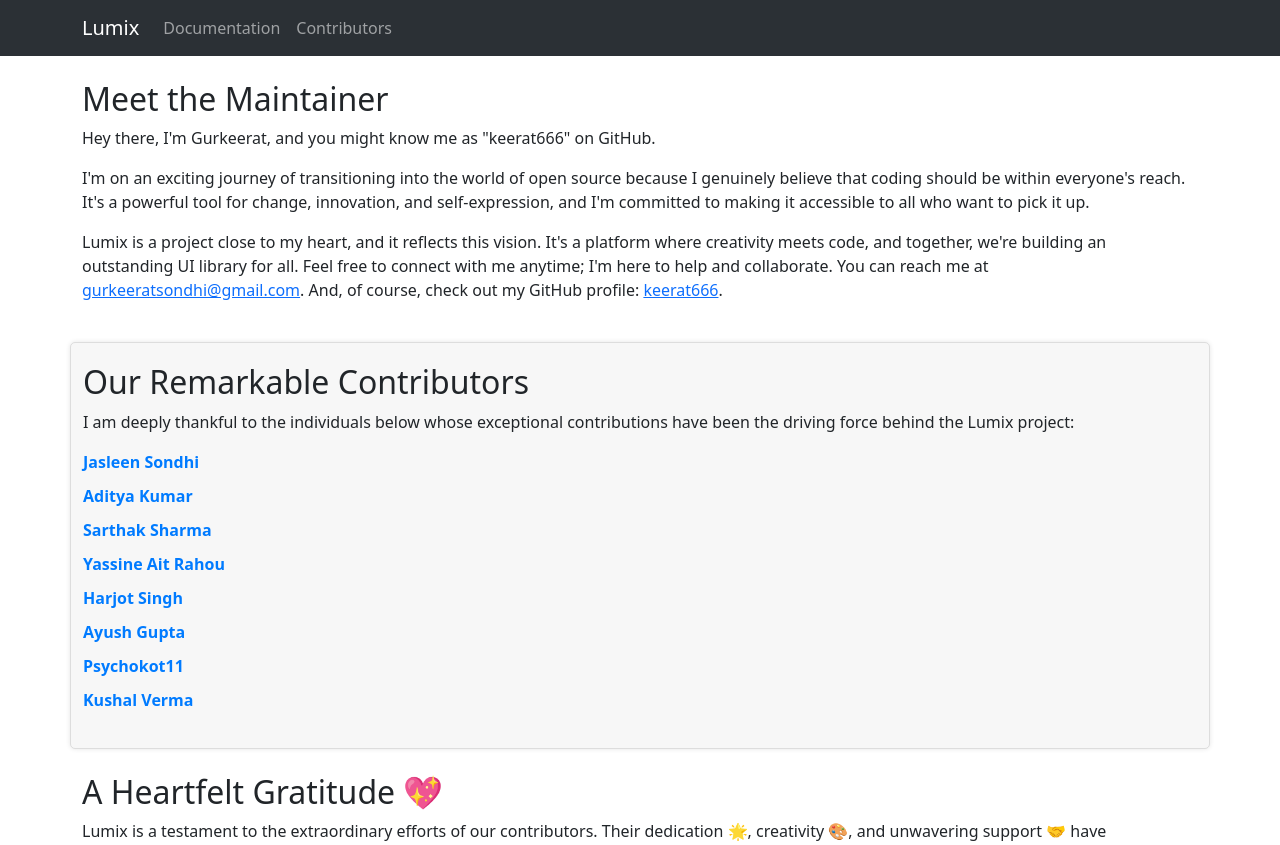
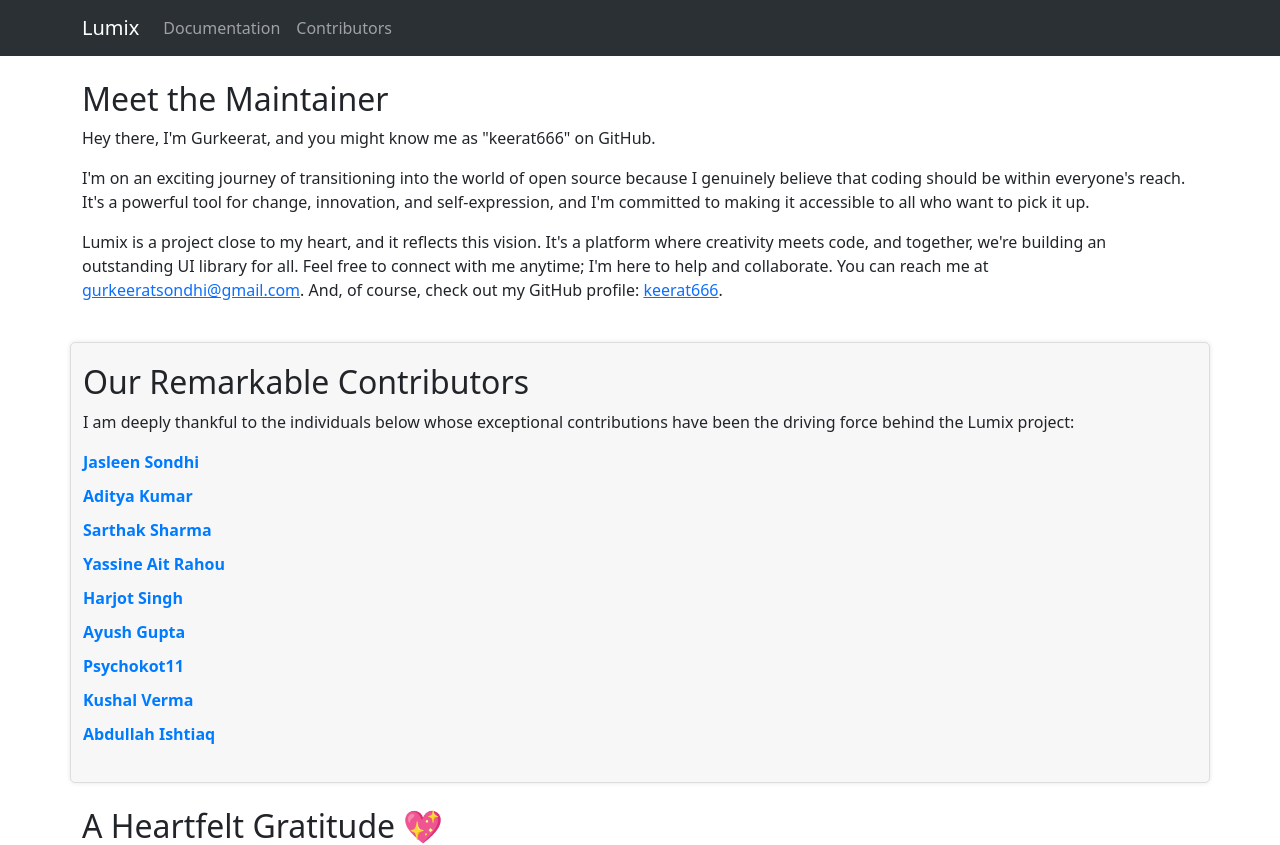
Before and after one commit to Keerat666/Lumix, a React (Create React App) app in the folder ui/lumix/: page /contributors in a window 1280 px wide. Shown: the top 845 px of the page. Built offline with nearby package versions, Linux system fonts and the light colour scheme.

Commit message:
added my information to contributors data

```diff
--- a/ui/lumix/src/pages/contributors/index.js
+++ b/ui/lumix/src/pages/contributors/index.js
@@ -12,9 +12,8 @@ const Contributors = () => {
     { name: "Harjot Singh", github: "https://github.com/HarjjotSinghh" },
     { name: "Ayush Gupta", github: "https://github.com/AyusGup" },
     { name: "Psychokot11", github: "https://github.com/psychokot11" },
-    { name: "Kushal Verma", github: "https://github.com/vkushal28" }
-
-
+    { name: "Kushal Verma", github: "https://github.com/vkushal28" },
+    { name: "Abdullah Ishtiaq", github: "https://github.com/AbdullahIshtiaqq" },
 
     // Add your name if you are raising your PR
   ];
```
